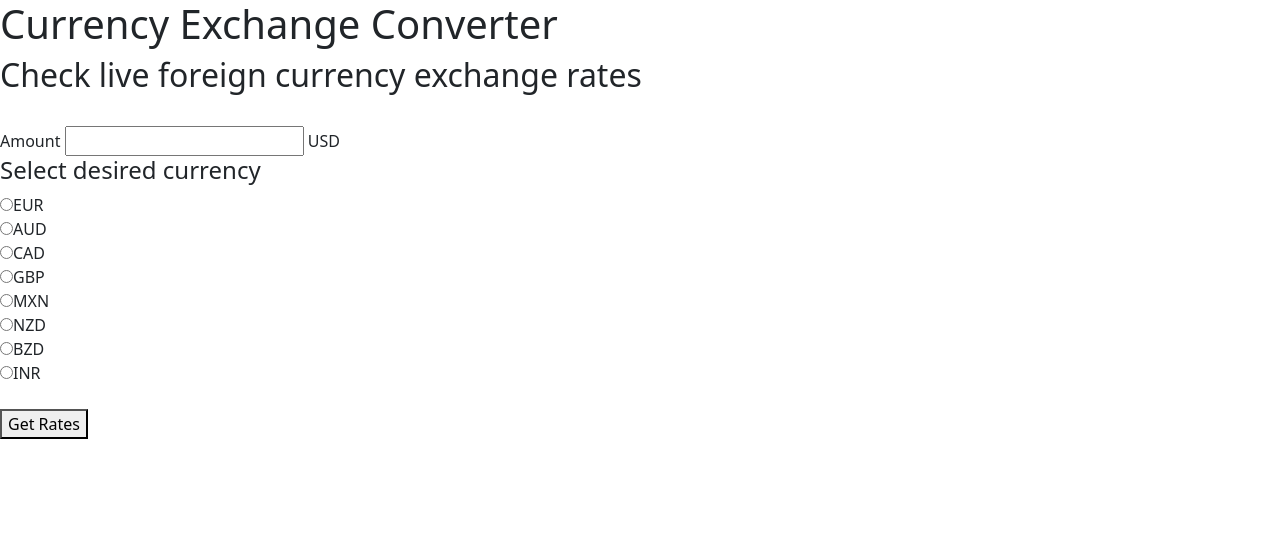
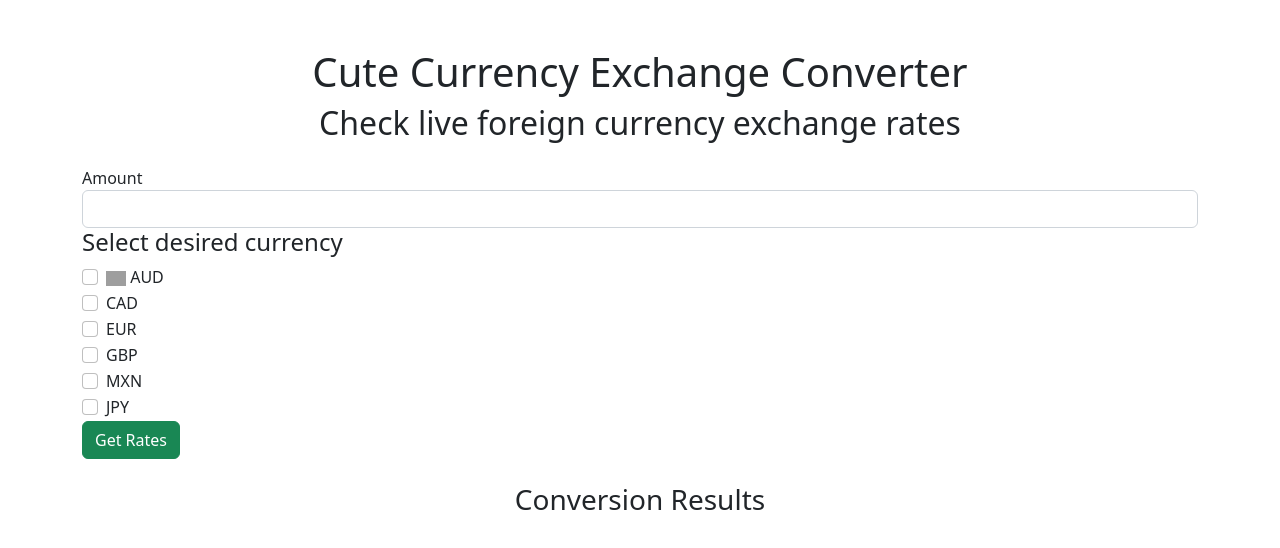
Before and after one commit to MonBoza/currency-exchange, a website built with webpack: page src/index.html in a window 1280 px wide. Built offline with nearby package versions, Linux system fonts and the light colour scheme; grey boxes are pictures that could not be loaded.

Commit message:
WIP UI logic

```diff
--- a/src/currencyAPI.js
+++ b/src/currencyAPI.js
@@ -1,7 +1,7 @@
 export default class CurrencyExchange {
-    static async getExchangeRate(total) {
+    static async getExchangeRate(USD) {
         try{
-            const response = await fetch(`https://v6.exchangerate-api.com/v6/${process.env.API_KEY}/latest/USD=${total}`);
+            const response = await fetch(`https://v6.exchangerate-api.com/v6/${process.env.API_KEY}/latest/USD=${USD}`);
             const jsonResponse = await response.json();
             if(!response.ok) {
                 const errorMessage = `${response.status} ${response.statusText} ${response.message}`
--- a/src/index.html
+++ b/src/index.html
@@ -6,37 +6,52 @@
   <title>Currency Exchange</title>
 </head>
 <body>
-  <h1>Currency Exchange Converter</h1>
-  <h2>Check live foreign currency exchange rates</h2>
-  <div id="currencyForm">
-    <form>
-      <label for="USD"></label>
-      <br />Amount
-      <input id="USD" type="number" name="USD" required> USD
-      <h4> Select desired currency</h4>
-      <input type="radio" name="EUR" value="EUR">EUR
-      <br />
-      <input type="radio" name="AUD" value="AUD">AUD
-      <br />
-      <input type="radio" name="CAD" value="CAD">CAD
-      <br />
-      <input type="radio" name="GBP" value="GBP">GBP
-      <br />
-      <input type="radio" name="MXN" value="MXN">MXN
-      <br />
-      <input type="radio" name="NZD" value="NZD">NZD
-      <br />
-      <input type="radio" name="BZD" value="BZD">BZD
-      <br />
-      <input type="radio" name="INR" value="INR">INR
-      <br />
-      <br />
-      <button type="submit" class="btn-success">Get Rates</button>
-    </form>
-  </div>
-  <br />
-  <div class="container" id="results">
-    <p id="displayResults"></p>
+  <div class="container mt-5">
+    <h1 class="text-center">Cute Currency Exchange Converter</h1>
+    <h2 class="text-center">Check live foreign currency exchange rates</h2>
+    <div id="currencyForm" class="mt-4">
+      <form id="exchangeForm">
+        <div class="form-group">
+          <label for="USD">Amount</label>
+          <input id="USD" type="number" class="form-control" name="USD" required>
+        </div>
+        <div class="form-group">
+          <h4>Select desired currency</h4>
+
+          <div class="form-check">
+            <input type="checkbox" class="form-check-input" name="currency" value="AUD" id="AUD">
+            <img src="https://www.mtonauticastore.com/data/prod/img/1363.jpg" style="width: 20px;" alt="AUD Flag" class="mr-2">
+            <label class="form-check-label" for="AUD">AUD</label>
+          </div>
+          <div class="form-check">
+            <input type="checkbox" class="form-check-input" name="currency" value="CAD" id="CAD">
+            <label class="form-check-label" for="CAD">CAD</label>
+          </div>
+          <div class="form-check">
+            <input type="checkbox" class="form-check-input" name="currency" value="EUR" id="EUR">
+            <label class="form-check-label" for="EUR">EUR</label>
+          </div>
+          <div class="form-check">
+            <input type="checkbox" class="form-check-input" name="currency" value="GBP" id="GBP">
+            <label class="form-check-label" for="GBP">GBP</label>
+          </div>
+          <div class="form-check">
+            <input type="checkbox" class="form-check-input" name="currency" value="MXN" id="MXN">
+            <label class="form-check-label" for="MXN">MXN</label>
+          </div>
+          <div class="form-check">
+            <input type="checkbox" class="form-check-input" name="currency" value="JPY" id="JPY">
+            <label class="form-check-label" for="JPY">JPY</label>
+          </div>
+        </div>
+        <button type="submit" class="btn btn-success">Get Rates</button>
+      </form>
+    </div>
+
+    <div class="container mt-4" id="results-container">
+      <h3 class="text-center">Conversion Results</h3>
+      <p id="displayResults"></p>
+    </div>
   </div>
 
 </body>
--- a/src/index.js
+++ b/src/index.js
@@ -1,3 +1,20 @@
 import 'bootstrap';
 import 'bootstrap/dist/css/bootstrap.min.css';
 import './css/styles.css';
+import CurrencyExchange from './currencyAPI';
+
+// Business Logic
+async function getExchangeRate(USD) {
+    const response = await CurrencyExchange.getExchangeRate(USD);
+    if (response) {
+        printElements(response, USD);
+    } else {
+        printError(response, keyword);
+    }
+}
+
+// UI
+
+function printElements(response, USD) {
+    document.querySelector('displayResults').innerText = `The exchange rate for ${USD}`
+}
```
Also changed, not shown: 1 other file.
